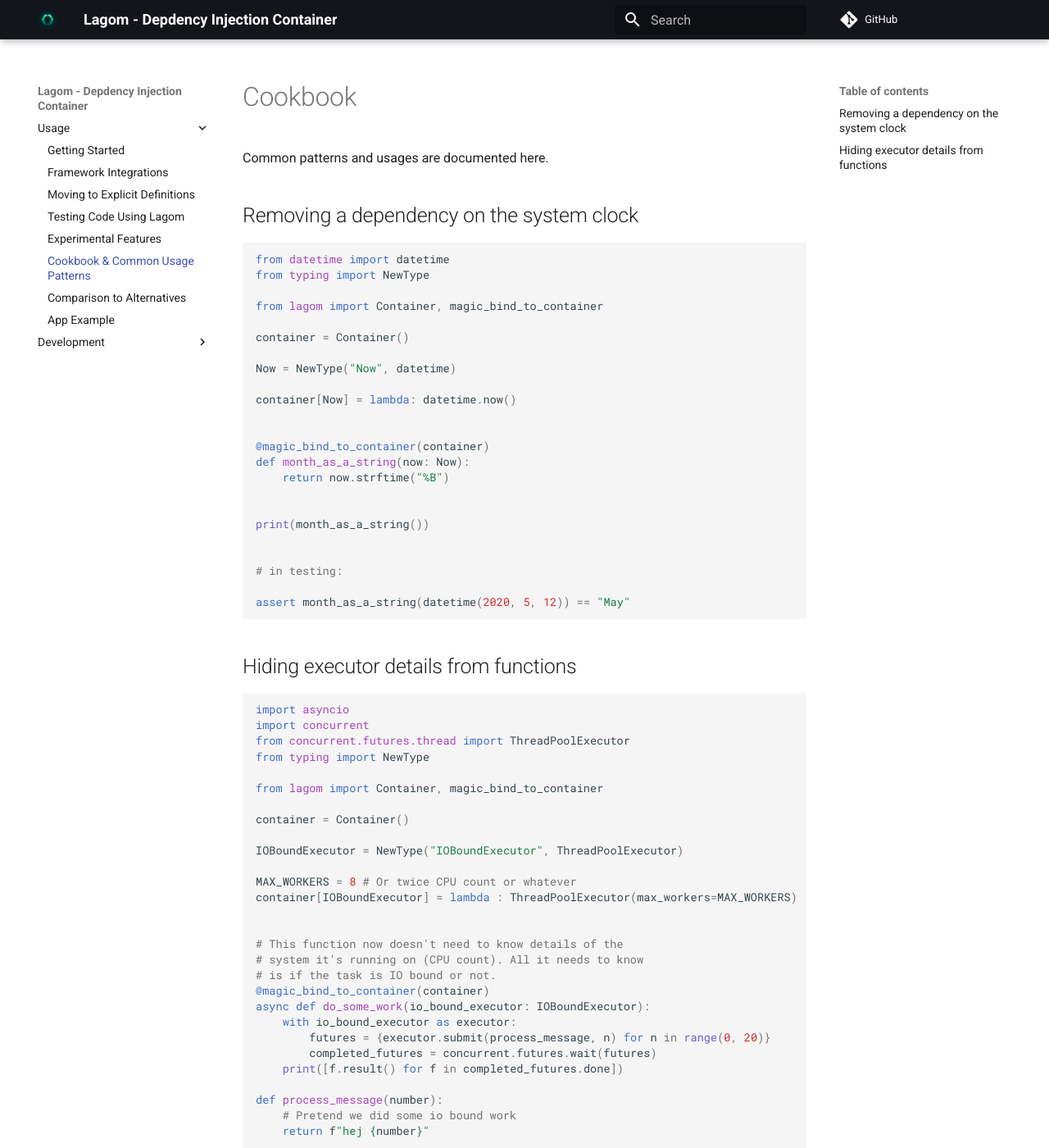
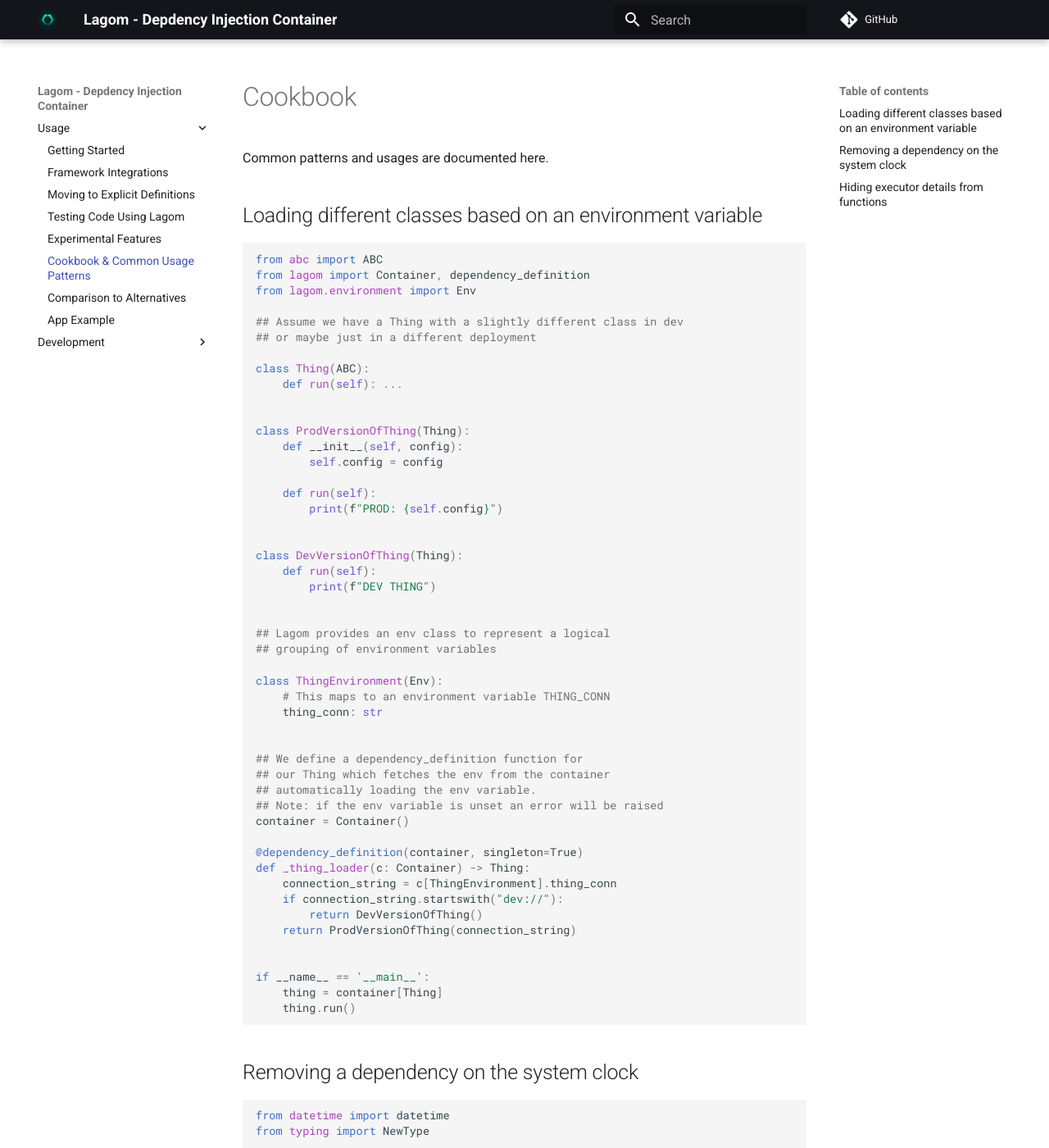
Before and after one commit to meadsteve/lagom, an MkDocs documentation site: the page built from docs/cookbook.md, in a window 1280 px wide and 1400 px high. Shown: the whole window at 82% size. Built offline with MkDocs 1.6.1 and Material for MkDocs 9.7.7, drawn with Linux system fonts in a browser that asks for light colours; comment, search, counter and statistics services are not loaded.

Commit message:
add env based loading to the cookbook

````diff
--- a/docs/cookbook.md
+++ b/docs/cookbook.md
@@ -1,6 +1,58 @@
 # Cookbook
 Common patterns and usages are documented here.
 
+## Loading different classes based on an environment variable
+```python
+from abc import ABC
+from lagom import Container, dependency_definition
+from lagom.environment import Env
+
+## Assume we have a Thing with a slightly different class in dev
+## or maybe just in a different deployment
+
+class Thing(ABC):
+    def run(self): ...
+
+
+class ProdVersionOfThing(Thing):
+    def __init__(self, config):
+        self.config = config
+
+    def run(self):
+        print(f"PROD: {self.config}")
+
+
+class DevVersionOfThing(Thing):
+    def run(self):
+        print(f"DEV THING")
+
+
+## Lagom provides an env class to represent a logical
+## grouping of environment variables
+
+class ThingEnvironment(Env):
+    # This maps to an environment variable THING_CONN
+    thing_conn: str
+
+
+## We define a dependency_definition function for
+## our Thing which fetches the env from the container
+## automatically loading the env variable.
+## Note: if the env variable is unset an error will be raised
+container = Container()
+
+@dependency_definition(container, singleton=True)
+def _thing_loader(c: Container) -> Thing:
+    connection_string = c[ThingEnvironment].thing_conn
+    if connection_string.startswith("dev://"):
+        return DevVersionOfThing()
+    return ProdVersionOfThing(connection_string)
+
+
+if __name__ == '__main__':
+    thing = container[Thing]
+    thing.run()
+```
 ## Removing a dependency on the system clock
 
 ```python
````
